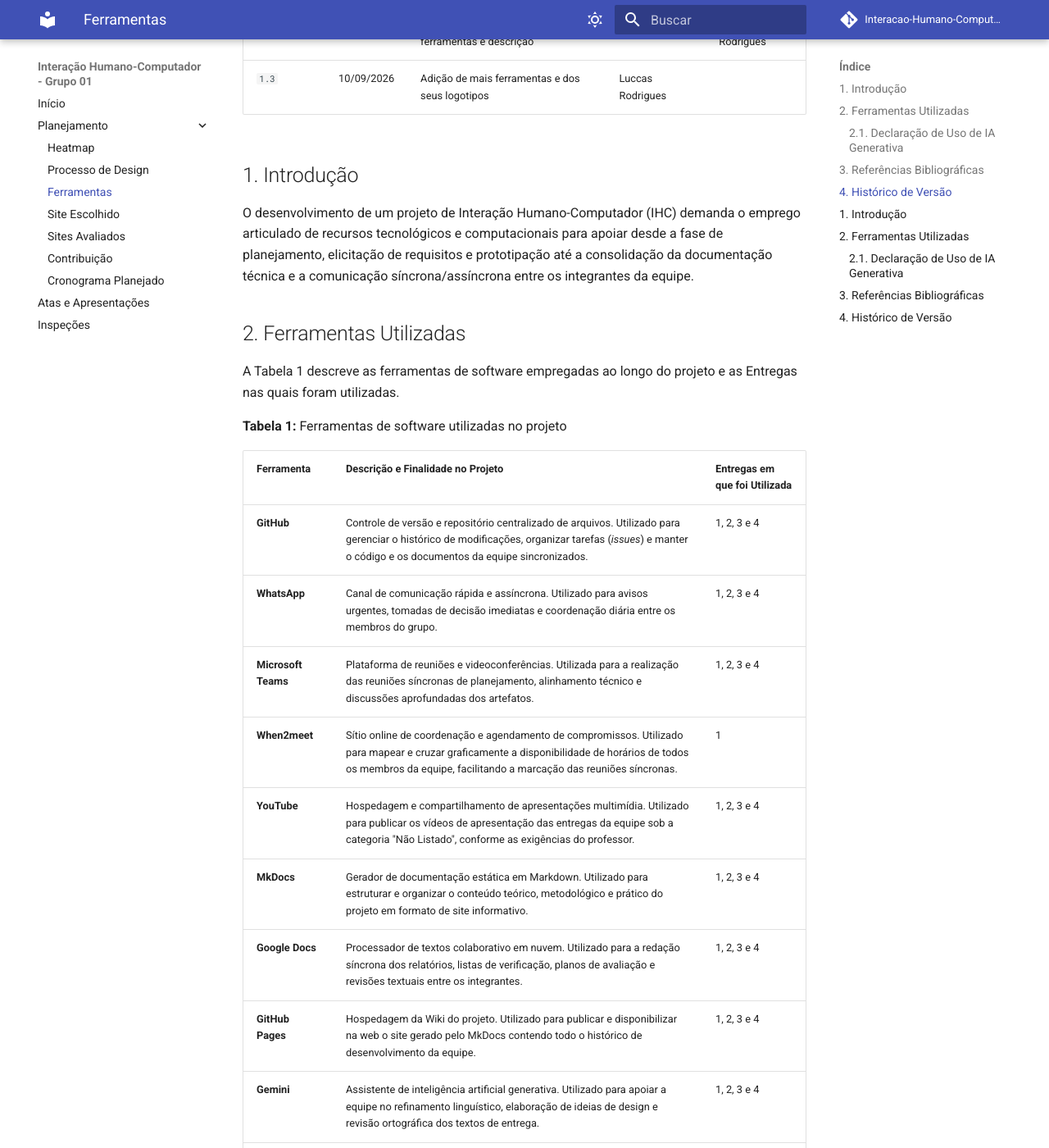
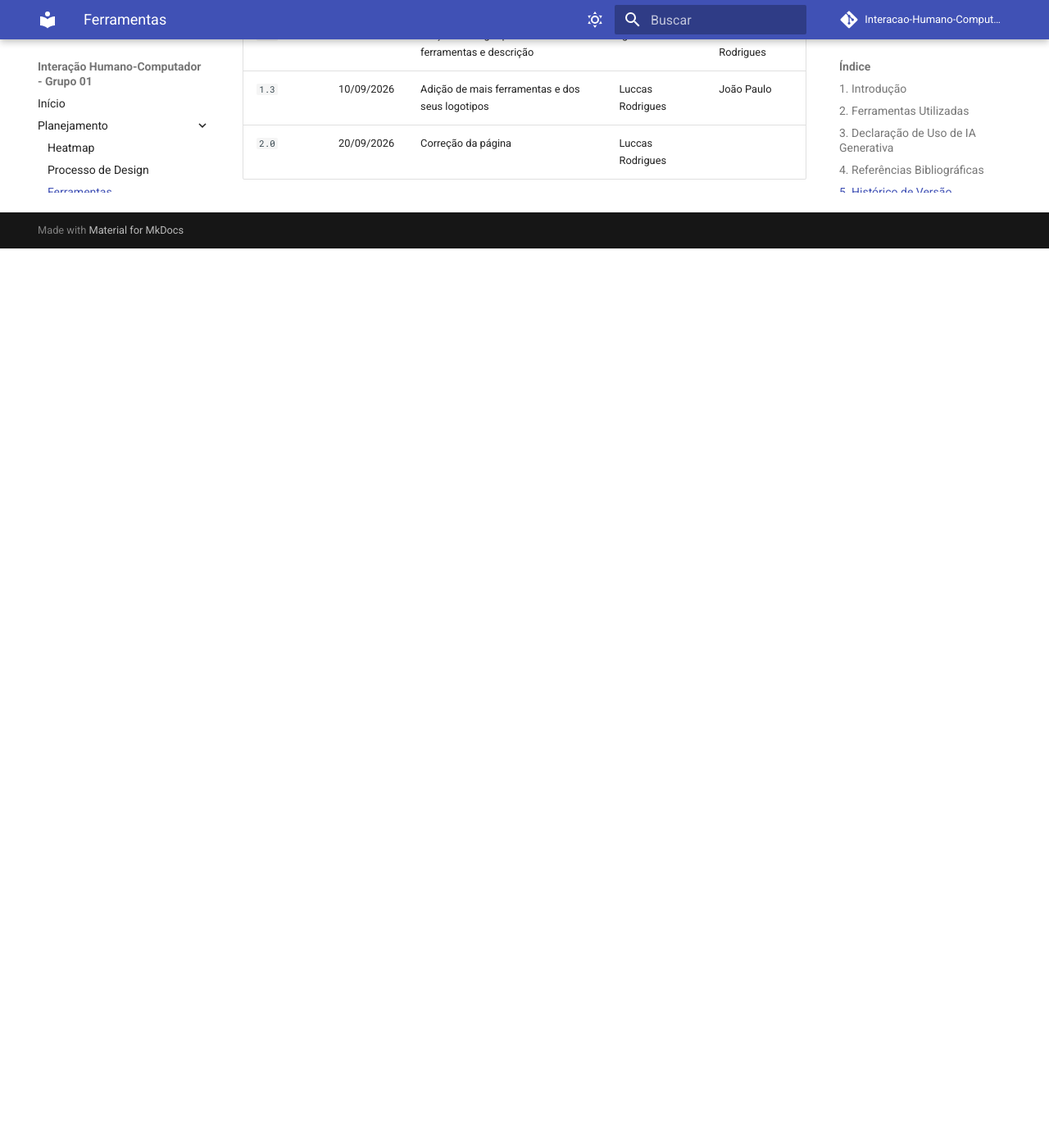
Before and after one commit to Interacao-Humano-Computador/2026.2-Grupo01, an MkDocs documentation site: the page built from docs/planejamento/ferramentas.md, in a window 1280 px wide and 1400 px high, scrolled down 2605 px. Shown: the whole window at 82% size. Built offline with MkDocs 1.6.1 and Material for MkDocs 9.7.7, drawn with Linux system fonts in a browser that asks for light colours; comment, search, counter and statistics services are not loaded; after the commit the page ends 2908 px from its top, so only the background shows below that; some of the changed text lies outside the part shown.

Commit message:
Correção de ferramentas.md

```diff
--- a/docs/planejamento/ferramentas.md
+++ b/docs/planejamento/ferramentas.md
@@ -28,68 +28,22 @@
 
 <p><em>Fonte: Autores (2026).</em></p>
 
-### 2.1. Declaração de Uso de IA Generativa
+## 3. Declaração de Uso de IA Generativa
 
 Em conformidade com o Código de Conduta da Sociedade Brasileira de Computação (SBC), em sua Parte II, Art. 2º, parágrafo III, informa-se que as ferramentas de Inteligência Artificial Generativa Gemini e Gemini Notebook foram utilizadas neste trabalho. As ferramentas foram empregadas como apoio à revisão e ao aprimoramento da redação, à elaboração de ideias e à análise dos conteúdos relacionados ao projeto. Ressalta-se que o uso dessas tecnologias não exime os autores da responsabilidade integral sobre todo o conteúdo do projeto.
 
-## 3. Referências Bibliográficas
+## 4. Referências Bibliográficas
 
 1. SBC (Sociedade Brasileira de Computação). **Código de Conduta da SBC**, Parte II, Art. 2º, parágrafo III. Declaração ética e uso de IA Generativa. Porto Alegre, 2013.
 2. BARBOSA, S. D. J.; SILVA, B. S. da; SILVEIRA, M. S.; GASPARINI, I.; DARIN, T.; BARBOSA, G. D. J. **Interação Humano-Computador e Experiência do Usuário**. 1. ed. Autopublicação, 2021.
 3. PREFEITURA MUNICIPAL DE NOVA IORQUE. **Ferramentas do Projeto de IHC**. Grupo 06 (2024.2), Faculdade UnB Gama. Disponível em: <https://interacao-humano-computador.github.io/2024.2-Prefeitura-Municipal-de-Nova-Iorque/docs/planejamento/ferramentas>. Acesso em: 6 set. 2026.
 
-## 4. Histórico de Versão
+## 5. Histórico de Versão
 
 | Versão | Data       | Descrição                                         | Autor(es)        | Revisor(es)      |
 | ------ | ---------- | ------------------------------------------------- | ---------------- | ---------------- |
 | `1.0`  | 06/09/2026 | Criação da página                                 | Luccas Rodrigues | Igor Alves       |
 | `1.1`  | 06/09/2026 | Atualização da página                             | Luccas Rodrigues | Igor Alves       |
 | `1.2`  | 06/09/2026 | Adição dos logotipos das ferramentas e descrição  | Igor Alves       | Luccas Rodrigues |
-| `1.3`  | 10/09/2026 | Adição de mais ferramentas e dos seus logotipos   | Luccas Rodrigues |                  |# Ferramentas Escolhidas e Utilizadas
-
-## 1. Introdução
-
-O desenvolvimento de um projeto de Interação Humano-Computador (IHC) demanda o emprego articulado de recursos tecnológicos e computacionais para apoiar desde a fase de planejamento, elicitação de requisitos e prototipação até a consolidação da documentação técnica e a comunicação síncrona/assíncrona entre os integrantes da equipe.
-
-## 2. Ferramentas Utilizadas
-
-A Tabela 1 descreve as ferramentas de software empregadas ao longo do projeto e as Entregas nas quais foram utilizadas.
-
-<p><strong>Tabela 1:</strong> Ferramentas de software utilizadas no projeto</p>
-
-| Ferramenta | Descrição e Finalidade no Projeto | Entregas em que foi Utilizada |
-| :--- | :--- | :--- |
-| **GitHub** | Controle de versão e repositório centralizado de arquivos. Utilizado para gerenciar o histórico de modificações, organizar tarefas (*issues*) e manter o código e os documentos da equipe sincronizados. | 1, 2, 3 e 4 |
-| **WhatsApp** | Canal de comunicação rápida e assíncrona. Utilizado para avisos urgentes, tomadas de decisão imediatas e coordenação diária entre os membros do grupo. | 1, 2, 3 e 4 |
-| **Microsoft Teams** | Plataforma de reuniões e videoconferências. Utilizada para a realização das reuniões síncronas de planejamento, alinhamento técnico e discussões aprofundadas dos artefatos. | 1, 2, 3 e 4 |
-| **When2meet** | Sítio online de coordenação e agendamento de compromissos. Utilizado para mapear e cruzar graficamente a disponibilidade de horários de todos os membros da equipe, facilitando a marcação das reuniões síncronas. | 1 |
-| **YouTube** | Hospedagem e compartilhamento de apresentações multimídia. Utilizado para publicar os vídeos de apresentação das entregas da equipe sob a categoria "Não Listado", conforme as exigências do professor. | 1, 2, 3 e 4 |
-| **MkDocs** | Gerador de documentação estática em Markdown. Utilizado para estruturar e organizar o conteúdo teórico, metodológico e prático do projeto em formato de site informativo. | 1, 2, 3 e 4 |
-| **Google Docs** | Processador de textos colaborativo em nuvem. Utilizado para a redação síncrona dos relatórios, listas de verificação, planos de avaliação e revisões textuais entre os integrantes. | 1, 2, 3 e 4 |
-| **GitHub Pages** | Hospedagem da Wiki do projeto. Utilizado para publicar e disponibilizar na web o site gerado pelo MkDocs contendo todo o histórico de desenvolvimento da equipe. | 1, 2, 3 e 4 |
-| **Gemini** | Assistente de inteligência artificial generativa. Utilizado para apoiar a equipe no refinamento linguístico, elaboração de ideias de design e revisão ortográfica dos textos de entrega. | 1, 2, 3 e 4 |
-| **Gemini Notebook** | Workspace inteligente baseado em fontes científicas. Utilizado para analisar criticamente os conceitos da disciplina, garantir a fundamentação bibliográfica e verificar o alinhamento ético (LGPD) e metodológico (DECIDE) do projeto. | 1, 2, 3 e 4 |
-| **Google Forms** | Ferramenta de questionários on-line. Utilizada para a criação de pesquisas de perfil de usuário ou consolidação de checklists de inspeção de forma digitalizada. | 2 e 4 |
-| **Figma** | Software de design de interfaces e prototipagem colaborativa. Utilizado para a execução de wireframes, guias de estilo visuais e desenvolvimento dos protótipos interativos de baixa e alta fidelidade. | 3 e 4 |
-| **VS Code** | Editor de código-fonte e texto. Utilizado na escrita e edição local dos arquivos Markdown, folhas de estilo (CSS) do MkDocs e demais scripts do projeto. | 1, 2, 3 e 4 |
-
-<p><em>Fonte: Autores (2026).</em></p>
-
-### 2.1. Declaração de Uso de IA Generativa
-
-Em conformidade com o Código de Conduta da Sociedade Brasileira de Computação (SBC), em sua Parte II, Art. 2º, parágrafo III, informa-se que as ferramentas de Inteligência Artificial Generativa Gemini e Gemini Notebook foram utilizadas neste trabalho. As ferramentas foram empregadas como apoio à revisão e ao aprimoramento da redação, à elaboração de ideias e à análise dos conteúdos relacionados ao projeto. Ressalta-se que o uso dessas tecnologias não exime os autores da responsabilidade integral sobre todo o conteúdo do projeto.
-
-## 3. Referências Bibliográficas
-
-1. SBC (Sociedade Brasileira de Computação). **Código de Conduta da SBC**, Parte II, Art. 2º, parágrafo III. Declaração ética e uso de IA Generativa. Porto Alegre, 2013.
-2. BARBOSA, S. D. J.; SILVA, B. S. da; SILVEIRA, M. S.; GASPARINI, I.; DARIN, T.; BARBOSA, G. D. J. **Interação Humano-Computador e Experiência do Usuário**. 1. ed. Autopublicação, 2021.
-3. PREFEITURA MUNICIPAL DE NOVA IORQUE. **Ferramentas do Projeto de IHC**. Grupo 06 (2024.2), Faculdade UnB Gama. Disponível em: <https://interacao-humano-computador.github.io/2024.2-Prefeitura-Municipal-de-Nova-Iorque/docs/planejamento/ferramentas>. Acesso em: 6 set. 2026.
-
-## 4. Histórico de Versão
-
-| Versão | Data       | Descrição                                         | Autor(es)        | Revisor(es)      |
-| ------ | ---------- | ------------------------------------------------- | ---------------- | ---------------- |
-| `1.0`  | 06/09/2026 | Criação da página                                 | Luccas Rodrigues | Igor Alves       |
-| `1.1`  | 06/09/2026 | Atualização da página                             | Luccas Rodrigues | Igor Alves       |
-| `1.2`  | 06/09/2026 | Adição dos logotipos das ferramentas e descrição  | Igor Alves       | Luccas Rodrigues |
-| `1.3`  | 10/09/2026 | Adição de mais ferramentas e dos seus logotipos   | Luccas Rodrigues |                  |
+| `1.3`  | 10/09/2026 | Adição de mais ferramentas e dos seus logotipos   | Luccas Rodrigues | João Paulo       |
+| `2.0`  | 20/09/2026 | Correção da página                                | Luccas Rodrigues |                  |
```
